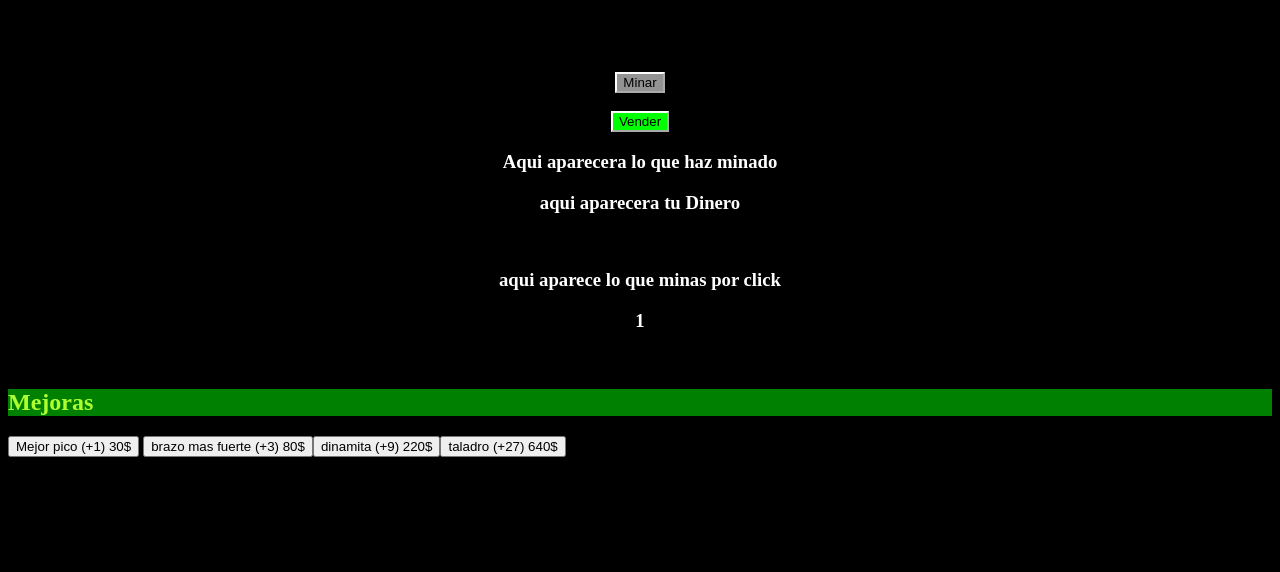
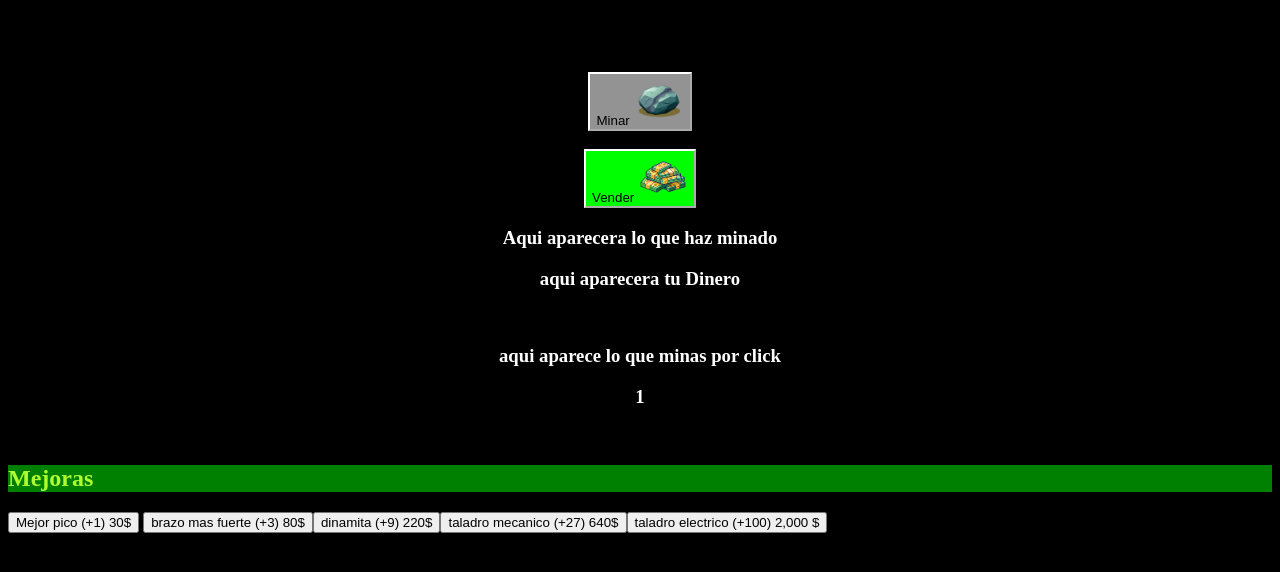
Before and after one commit to myweb1/minerocks, a plain HTML site: page index.html in a window 1280 px wide. Shown: the part 48-620 px from the top of the page. Drawn offline with Linux system fonts and the light colour scheme.

Commit message:
version alfa sin terminar

```diff
--- a/index.html
+++ b/index.html
@@ -12,14 +12,14 @@
             <br>
             <br>
             <br>
-            <span><button id="Minar" onclick="funcminar()" >Minar</button><br><br><button id="verde" onclick="vender()" >Vender</button><h3 id="cantrocas"> Aqui aparecera lo que haz minado </h3> <h3 id="miney" >aqui aparecera tu Dinero</h3> </span>
+            <span><button id="Minar" onclick="funcminar()" >Minar <img id="paiedera" src="piedra.png" alt="lol checa tu internet"> </button><br><br><button id="verde" onclick="vender()" >Vender <img id="a" src="imageedit_46_5298376867.png" alt=""> </button><h3 id="cantrocas"> Aqui aparecera lo que haz minado </h3> <h3 id="miney" >aqui aparecera tu Dinero</h3> </span>
             <br>
             <h3>aqui aparece lo que minas por click</h3>
             <h3 id="rocamina"> 1 </h3>
         </center>
         <br>
         <h2 id="Mejoras" >Mejoras</h2>
-        <span ><button onclick="mejorapico()" >Mejor pico (+1) 30$ </button  >  <button onclick="brazomasfuerte()"> brazo mas fuerte (+3) 80$ </button><button onclick="dinamita()" >dinamita (+9) 220$ </button><button onclick="taladro()" > taladro (+27) 640$ </button></span>
+        <span ><button onclick="mejorapico()" >Mejor pico (+1) 30$ </button  >  <button onclick="brazomasfuerte()"> brazo mas fuerte (+3) 80$ </button><button onclick="dinamita()" >dinamita (+9) 220$ </button><button onclick="taladro()" > taladro mecanico (+27) 640$ </button><button onclick="taladrelec()" >taladro electrico (+100) 2,000 $</button></span>
         <script src="main.js" ></script>
     </body>
 </html>
--- a/main.js
+++ b/main.js
@@ -47,3 +47,18 @@ function taladro() {
         document.getElementById("miney").innerHTML = dinero
     }
 }
+
+function taladrelec() {
+    if (dinero >= 2000) {
+        dinero -= 2000
+        pico += 100
+        document.getElementById("rocamina").innerHTML = pico
+        document.getElementById("miney").innerHTML = dinero
+    }
+}
+
+window.addEventListener("keydown", function entermalo(enter) {
+    if ( enter.keyCode == "13" ) {
+        enter.preventDefault()
+    }
+})
--- a/style.css
+++ b/style.css
@@ -18,3 +18,13 @@ body{
     color: greenyellow;
     background-color: green;
 }
+
+#paiedera {
+    height: 50px;
+    width: 50px ;
+}
+
+#a {
+    height: 50px;
+    width: 50px ;
+}
```
Also changed, not shown: imageedit_46_5298376867.png (added), piedra.png (added).
